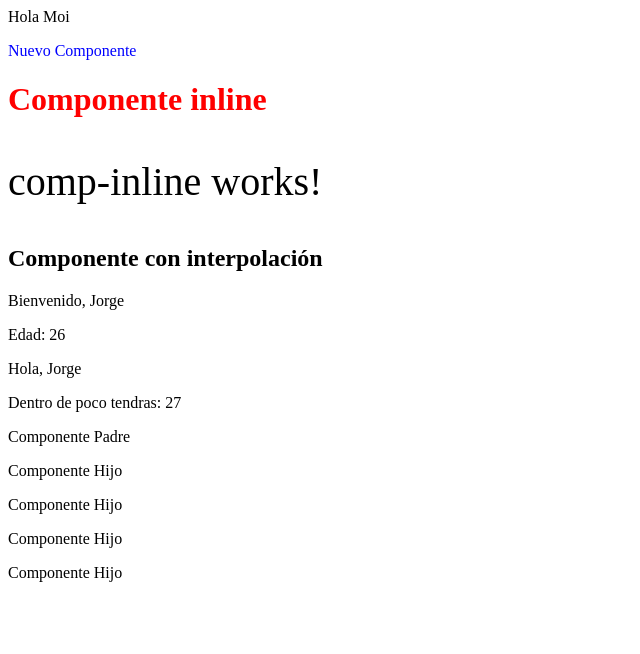
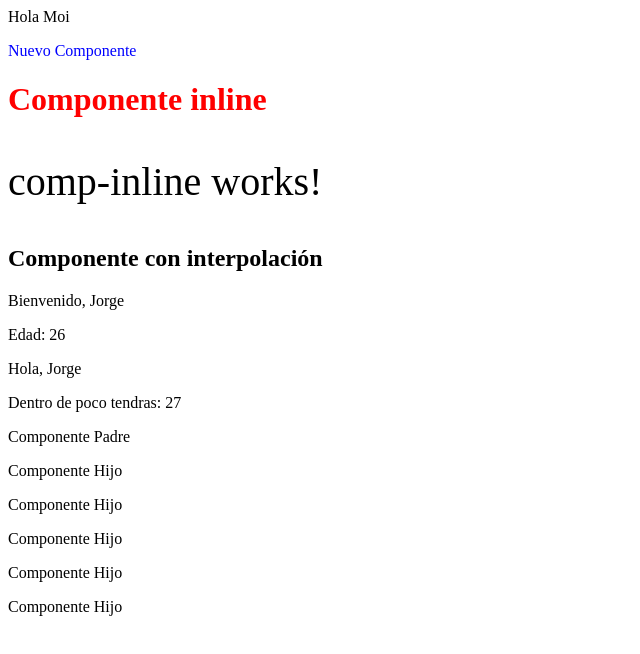
Before and after one commit to Jerome066/Angular_Study, an Angular app: page / in a window 1280 px wide. Shown: the top 654 px of the page, without its empty margins (0-640 px from the left). Built offline with nearby package versions, Linux system fonts and the light colour scheme.

Commit message:
Agrego componente hijo en componente padre

```diff
--- a/src/app/padre/padre.component.html
+++ b/src/app/padre/padre.component.html
@@ -4,3 +4,4 @@
 <app-hijo/>
 <app-hijo/>
 <app-hijo/>
+<app-hijo/>
```
